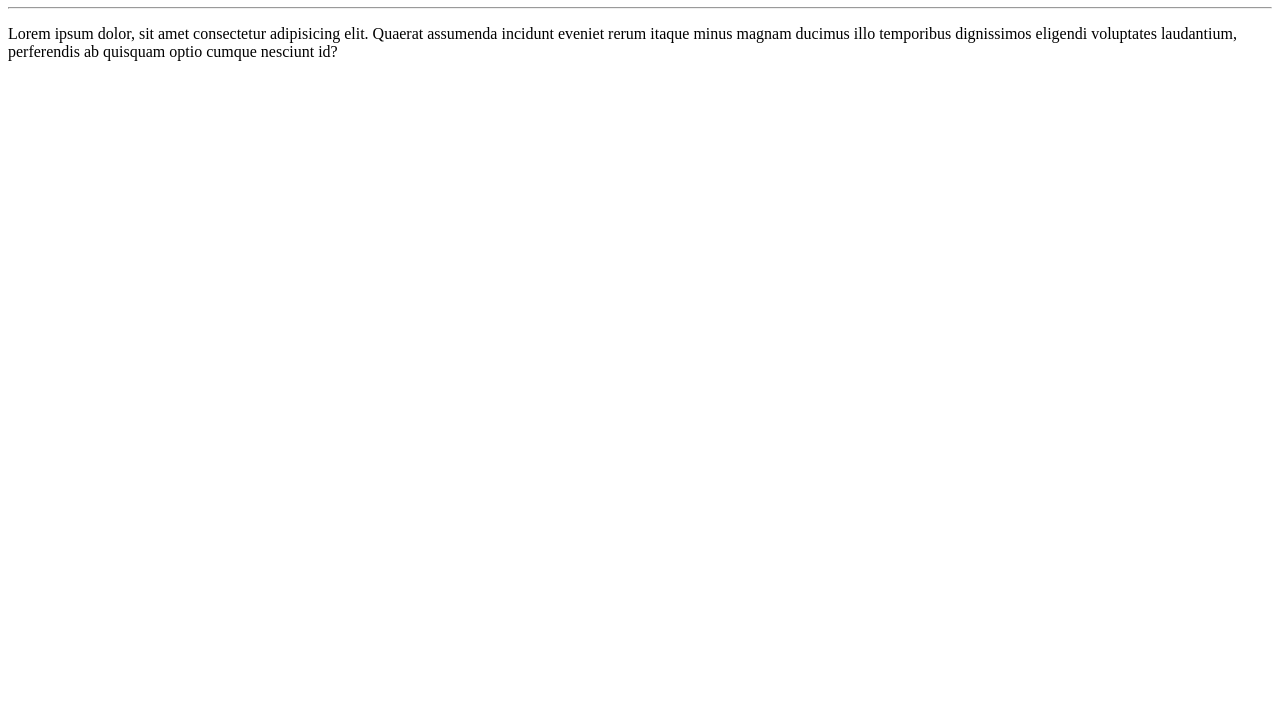
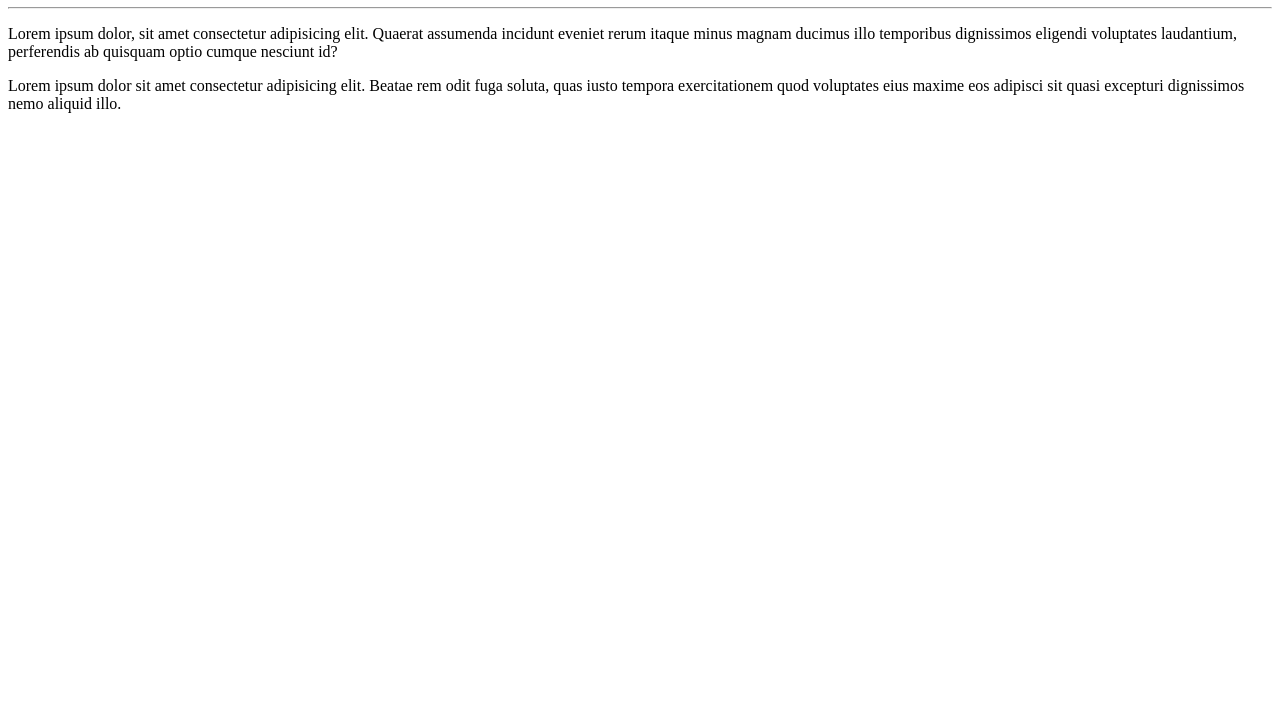
Before and after one commit to gabrielrodrigss/Ola-Mundo, a plain HTML site: page site-exemplo/index.html in a window 1280 px wide. Shown: the part 73-800 px from the top of the page. Drawn offline with Linux system fonts and the light colour scheme.

Commit message:
adicionei um paragrafo

```diff
--- a/site-exemplo/index.html
+++ b/site-exemplo/index.html
@@ -10,6 +10,7 @@
     <h1>Olá, mundo!</h1>
     <hr>
     <p>Lorem ipsum dolor, sit amet consectetur adipisicing elit. Quaerat assumenda incidunt eveniet rerum itaque minus magnam ducimus illo temporibus dignissimos eligendi voluptates laudantium, perferendis ab quisquam optio cumque nesciunt id?</p>
+    <p>Lorem ipsum dolor sit amet consectetur adipisicing elit. Beatae rem odit fuga soluta, quas iusto tempora exercitationem quod voluptates eius maxime eos adipisci sit quasi excepturi dignissimos nemo aliquid illo.</p>
 
 </body>
 </html>
```
